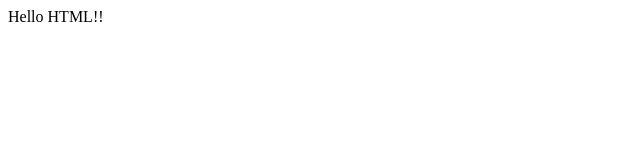
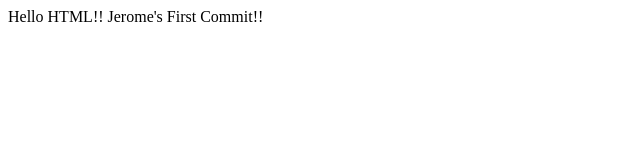
Before and after one commit to woals523/kmu-cs-web-client-161, a plain HTML site: page index.html in a window 1280 px wide. Shown: the whole page, without its empty margins (0-640 px from the left). Drawn offline with Linux system fonts and the light colour scheme.

Commit message:
Jerome's
First Change!!

```diff
--- a/index.html
+++ b/index.html
@@ -5,5 +5,6 @@
 </head>
 <body>
   Hello HTML!!
+  Jerome's First Commit!!
 </body>
 </html>
```
